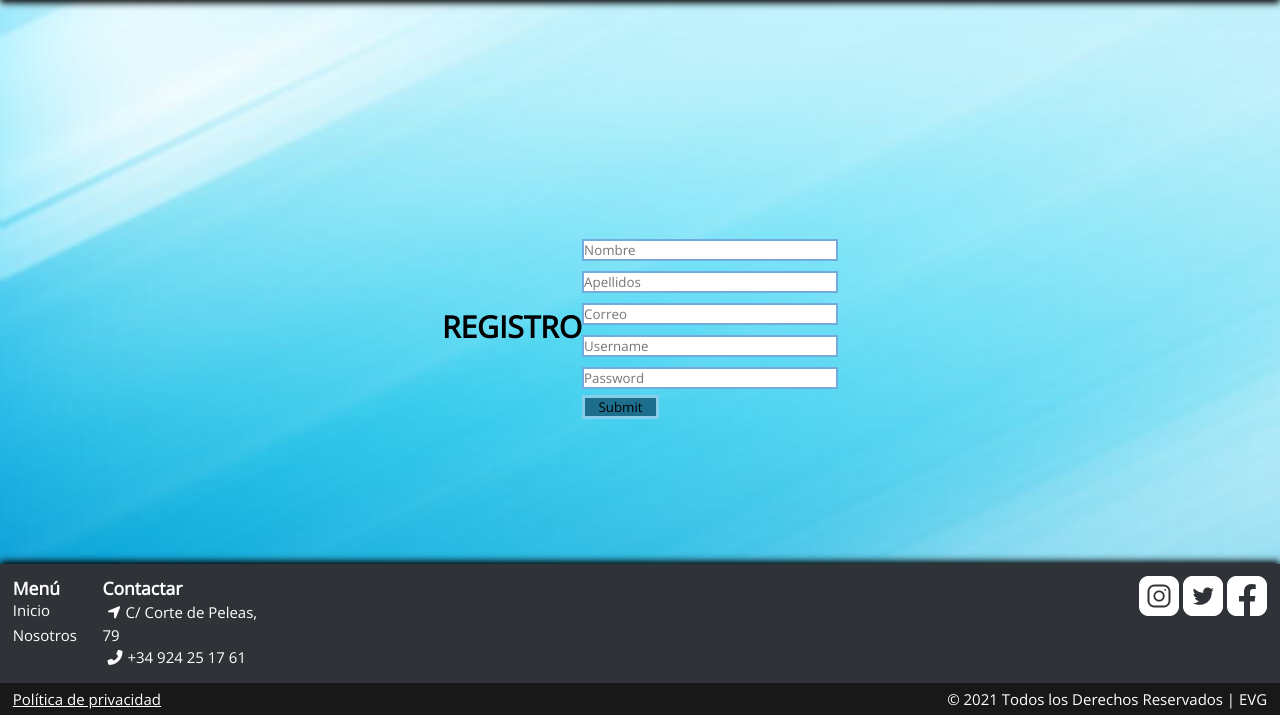
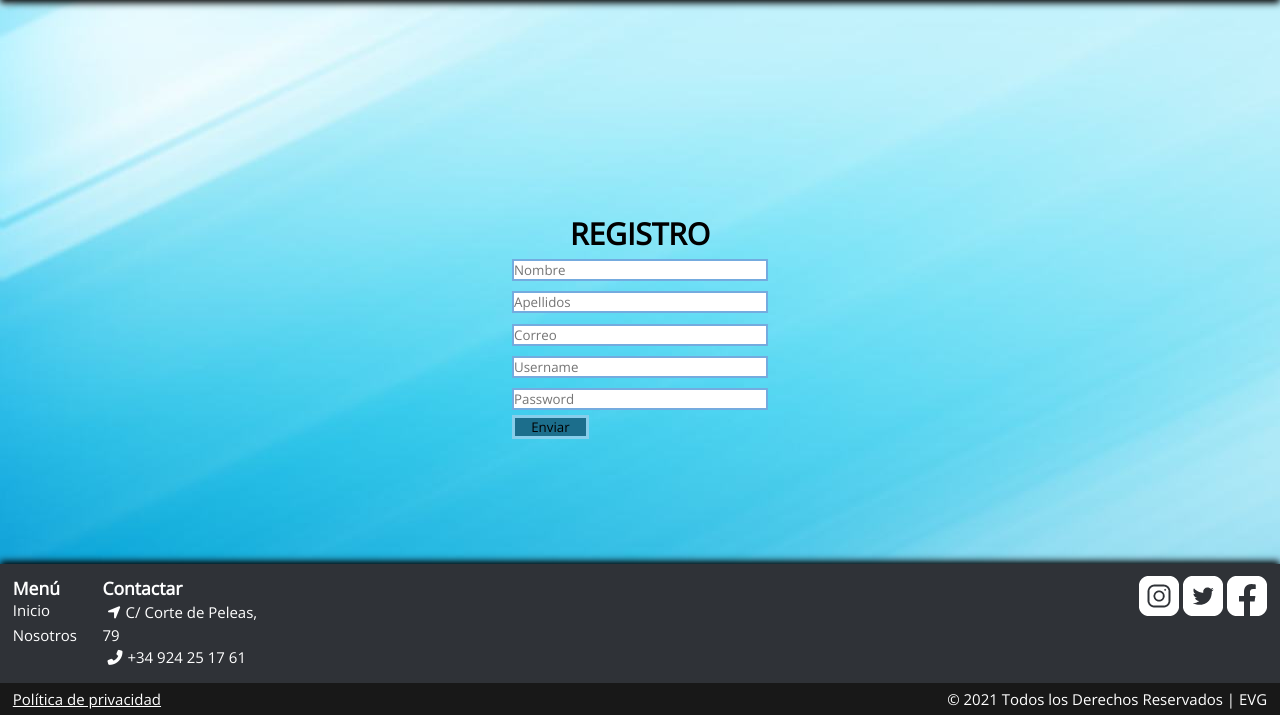
Before and after one commit to juanmaMTR/Registro_Minijuego, a PHP site: page /php/registro.php in a window 1280 px wide. Shown: the part 85-800 px from the top of the page. Run offline with PHP 8.4, Linux system fonts and the light colour scheme; data that the repository does not hold is empty; a stand-in replaces the project's code that opens the database connection; some libraries are stand-ins or nearby versions.

Commit message:
Algunos cambios

```diff
--- a/css/style.css
+++ b/css/style.css
@@ -62,6 +62,7 @@ main{
 	min-height: 100vh;
 	min-height: calc(100vh - 154px) !important;
 	display: flex;
+	flex-direction: column;
 	align-items: center;
 	justify-content: center;
 }
--- a/php/inicio_sesion.php
+++ b/php/inicio_sesion.php
@@ -32,7 +32,7 @@
             <form action="#" method="post">
                 <input type="text" name="nombreUsuario" placeholder="Username" /><br>
                 <input type="password" name="contrasena" placeholder="Password" /><br>
-                <input type="submit" name="enviar" />
+                <input type="submit" name="enviar" value="Enviar"/>
             </form>
         </main>
         <footer>
--- a/php/registro.php
+++ b/php/registro.php
@@ -34,7 +34,7 @@
                 <input type="text" name="correo" placeholder="Correo" /><br>
                 <input type="text" name="nombreUsuario" placeholder="Username" /><br>
                 <input type="password" name="contrasena" placeholder="Password" /><br>
-                <input type="submit" name="enviar" />
+                <input type="submit" name="enviar" value="Enviar"/>
             </form>
         </main>
         <footer>
```
